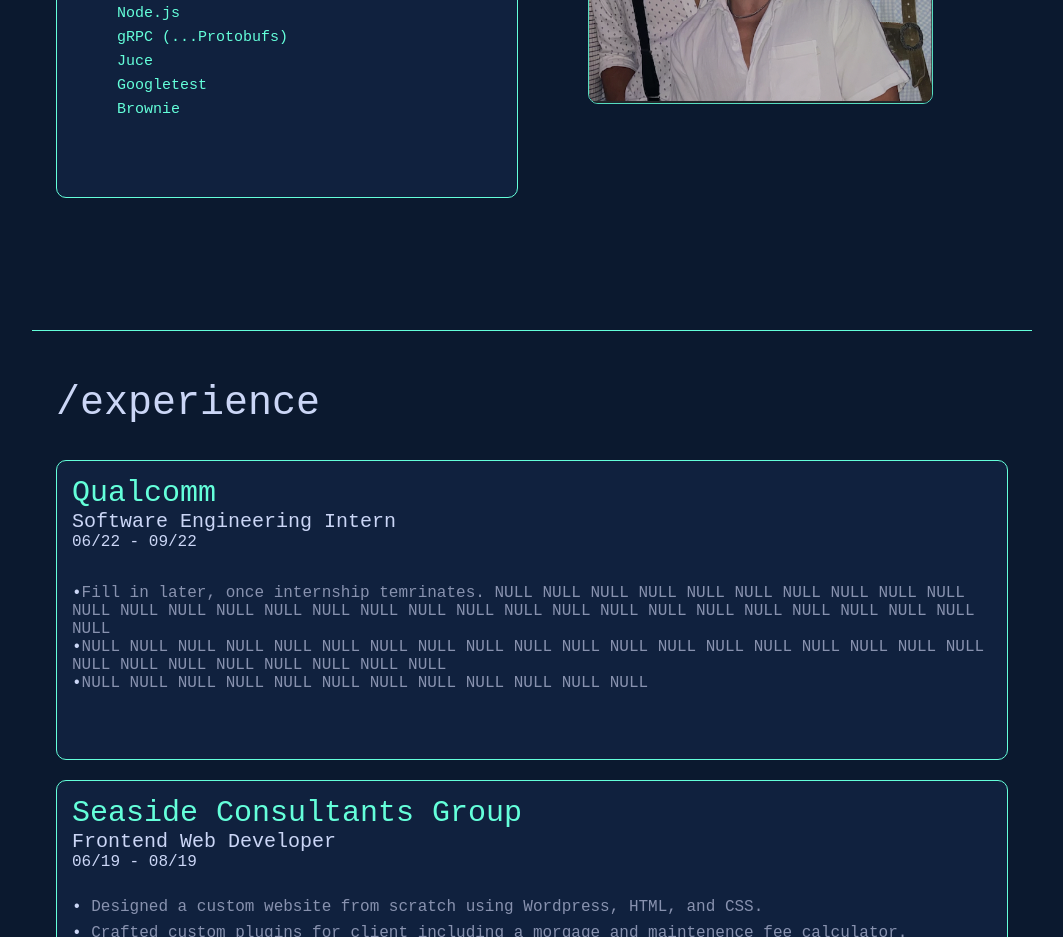
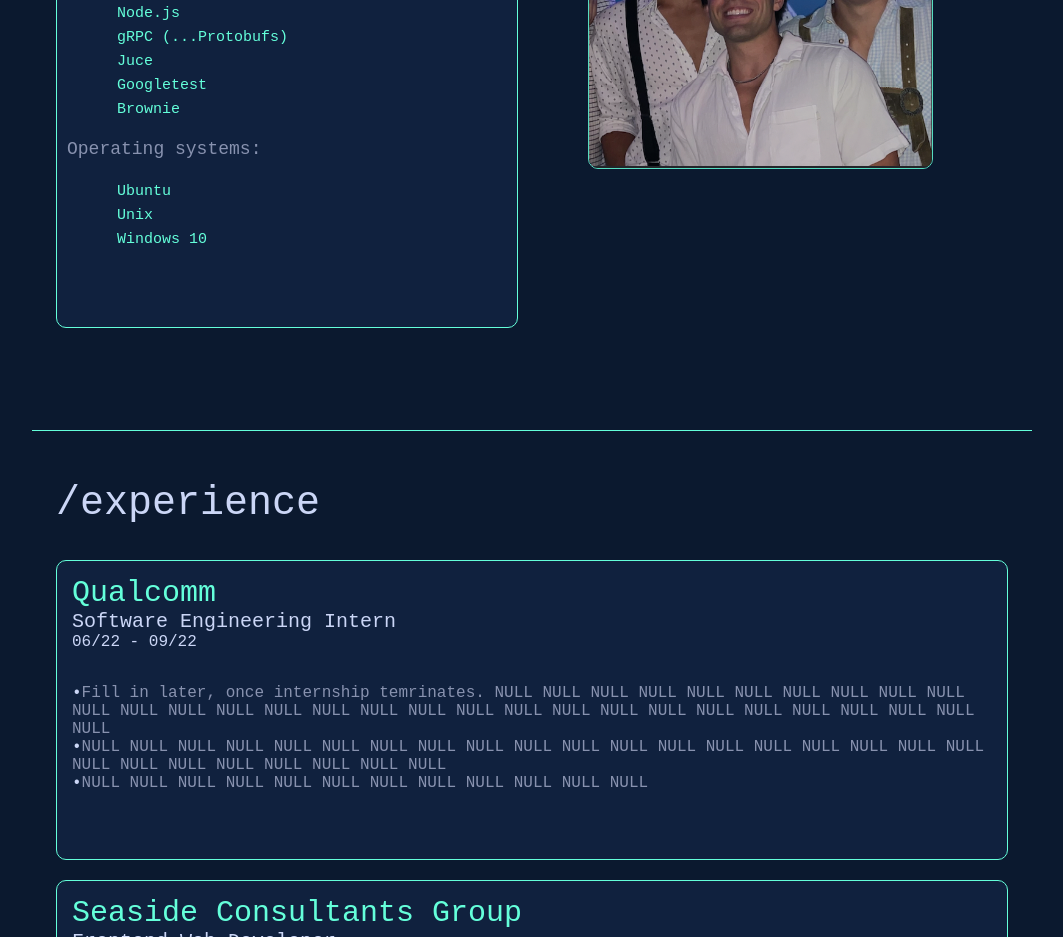
Before and after one commit to briggsrr/My-Website, a React (Create React App) app: page / in a window 1280 px wide. Shown: the part 1780-2717 px from the top of the page, without its empty margins (108-1171 px from the left). Built offline with nearby package versions, Linux system fonts and the light colour scheme.

Commit message:
Added Operating Systems

```diff
--- a/src/components/AboutSection/AboutElements.js
+++ b/src/components/AboutSection/AboutElements.js
@@ -11,7 +11,7 @@ export const AboutContainer = styled.div`
 export const AboutWrapper = styled.div`
     display: grid;
     z-index: 1;
-    height: 1000px;
+    height: 1100px;
     width: 100%;
     max-width: 1000px;
     margin-right:auto;
@@ -21,12 +21,12 @@ export const AboutWrapper = styled.div`
     border-top: .5px solid #64ffda;
 
     @media screen and (max-width: 1000px) {
-        height: 1800px;
+        height: 1900px;
 
     }
 
     @media screen and (max-width: 600px) {
-        height: 1700px;
+        height: 1800px;
 
     }
 
--- a/src/components/AboutSection/index.js
+++ b/src/components/AboutSection/index.js
@@ -62,6 +62,15 @@ const AboutSection = () => {
 
                          </List>
 
+                        <Description>Operating systems:</Description>
+
+                           <List>
+                            Ubuntu <br></br>
+                            Unix <br></br>
+                            Windows 10
+                           </List>
+
+
                     </TextWrapper>
                 </Column1>
                 <Column2>
```
